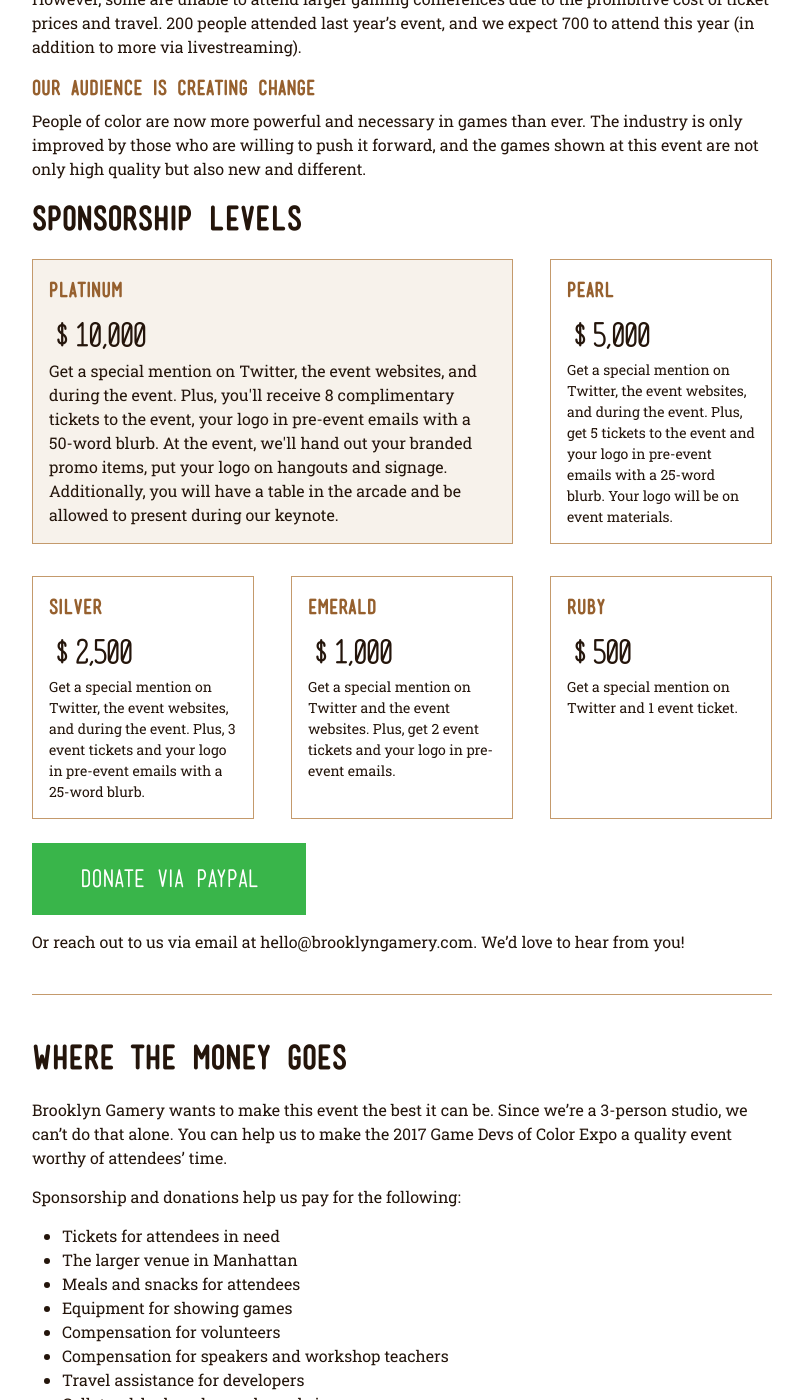
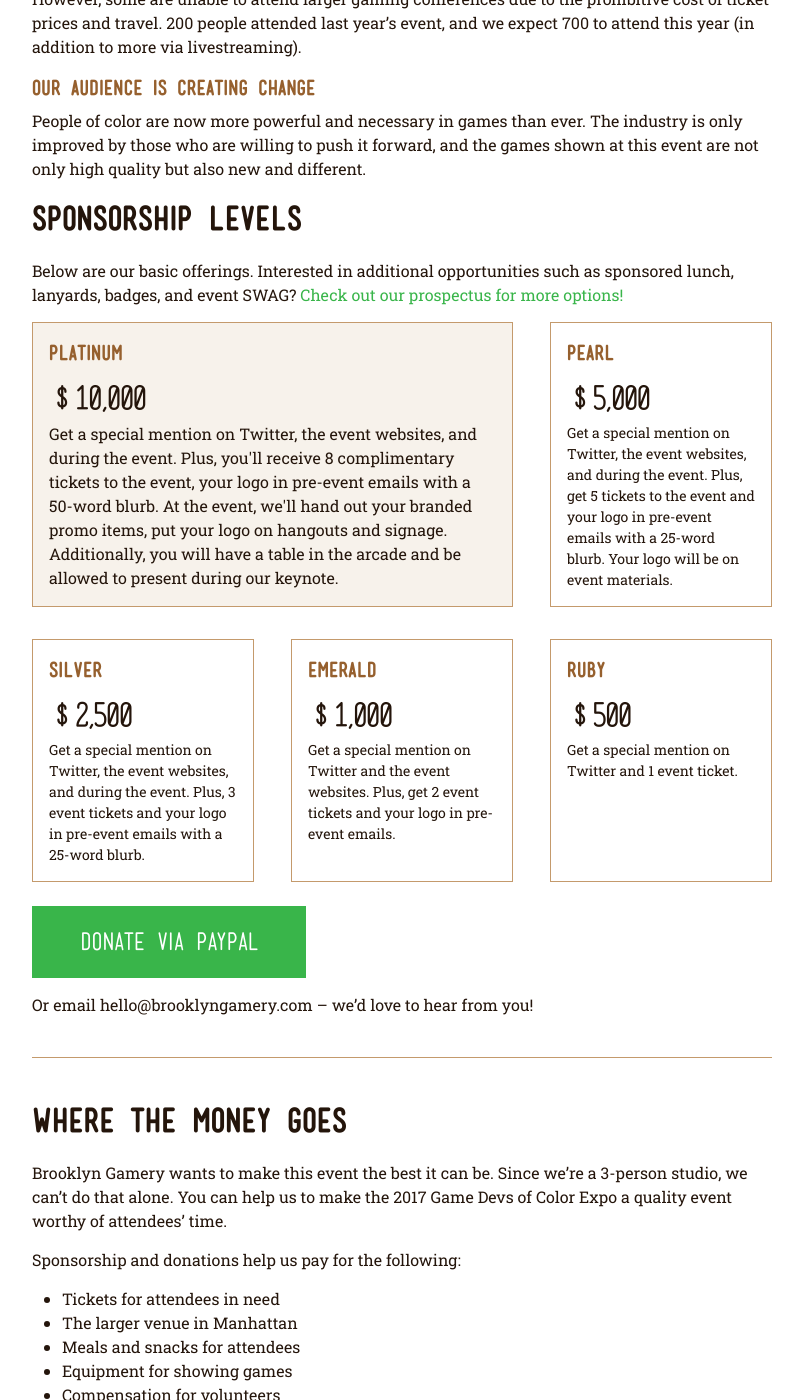
Before and after one commit to BrooklynGamery/gdocexpo, a Jekyll site: the page built from sponsor/content.markdown, in a window 1280 px wide and 1400 px high, scrolled down 1463 px. Shown: the whole window, without its empty margins (238-1041 px from the left). Built offline with Jekyll 4.4.1, drawn with Linux system fonts in a browser that asks for light colours; our own code applies the rules of GitHub Pages for plain Markdown files.

Commit message:
updated sponsors

```diff
--- a/sponsor/content.markdown
+++ b/sponsor/content.markdown
@@ -30,6 +30,8 @@
 
 ## Sponsorship levels
 
+Below are our basic offerings. Interested in additional opportunities such as sponsored lunch, lanyards, badges, and event SWAG? [Check out our prospectus for more options!](http://tinyurl.com/sponsorgdocexpo2017)
+
 <ul class="col-container">
   <li class="col-3-2 sponsorship-list-item sponsorship-list-item-featured">
     <h4>Platinum</h4>
@@ -60,7 +62,7 @@
 
 <a href="http://paypal.me/BrooklynGamery" class="btn" target="_blank">Donate via PayPal</a>
 
-Or reach out to us via email at hello@brooklyngamery.com. We'd love to hear from you!
+Or email hello@brooklyngamery.com – we'd love to hear from you!
 
 ----
 
```
